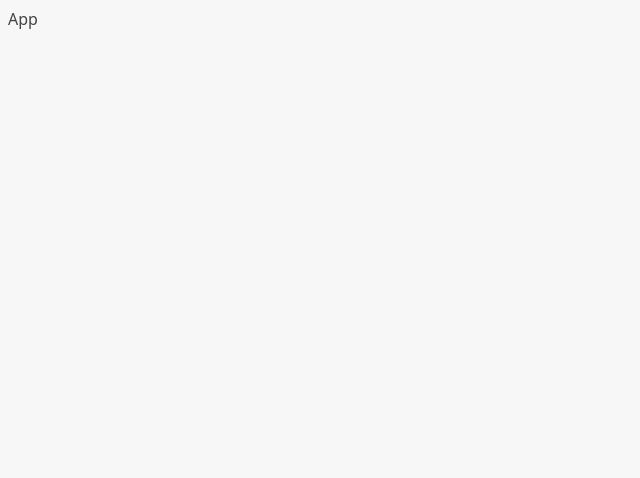
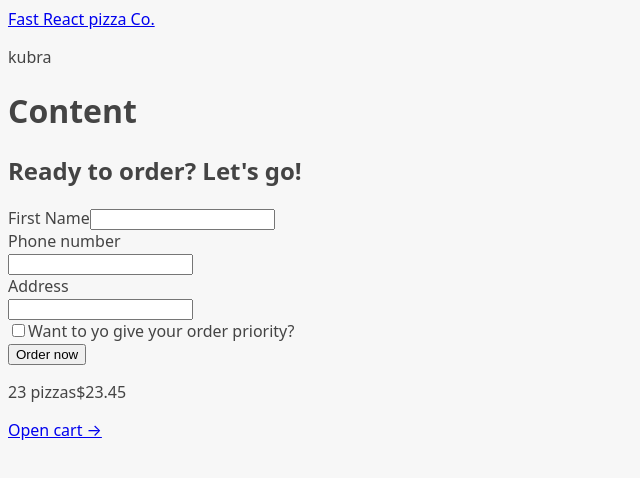
Before and after one commit to kubical12/fast-react-pizza, a React (Vite) app: page /order/new in a window 1280 px wide. Shown: the top 478 px of the page, without its empty margins (0-640 px from the left). Built offline with nearby package versions, Linux system fonts and the light colour scheme.

Commit message:
added routes

```diff
--- a/package.json
+++ b/package.json
@@ -11,7 +11,8 @@
   },
   "dependencies": {
     "react": "^18.2.0",
-    "react-dom": "^18.2.0"
+    "react-dom": "^18.2.0",
+    "react-router-dom": "^6.16.0"
   },
   "devDependencies": {
     "@types/react": "^18.2.15",
--- a/src/App.jsx
+++ b/src/App.jsx
@@ -1,7 +1,40 @@
+import { RouterProvider, createBrowserRouter } from "react-router-dom"
+import Home from "./ui/Home"
+import Menu, {loader as menuLoader} from "./features/menu/Menu"
+import Cart from "./features/cart/Cart"
+import CreateOrder from "./features/order/CreateOrder"
+import Order from "./features/order/Order"
+import AppLayout from "./ui/AppLayout"
+// we will pass the objects in browserRouter each objects as routes.
+const router = createBrowserRouter([
+  {
+    element:<AppLayout/>,
+    children:[
+      {
+        path:"/",element:<Home/>,
 
+    },
+    {
+      path: "/menu",element: <Menu/>,
+      loader: menuLoader,
+    },
+    {
+      path: "/cart", element: <Cart/>
+    },
+    {
+      path: "/order/new", element:<CreateOrder/>
+    },
+    {
+      path: "/order/:orderId" , element:<Order/>
+    }
+    ]
+  },
+
+  ])
 function App() {
   return (
-    <div>App</div>
+    //passing router object as prop to routerProvider
+    <RouterProvider router={router}/>
   )
 }
 
--- a/src/features/cart/CartOverview.jsx
+++ b/src/features/cart/CartOverview.jsx
@@ -1,3 +1,5 @@
+import { Link } from "react-router-dom";
+
 function CartOverview() {
   return (
     <div>
@@ -5,7 +7,8 @@
         <span>23 pizzas</span>
         <span>$23.45</span>
       </p>
-      <a href="#">Open cart &rarr;</a>
+
+      <Link to="/cart">Open cart &rarr;</Link>
     </div>
   );
 }
--- a/src/features/menu/Menu.jsx
+++ b/src/features/menu/Menu.jsx
@@ -1,5 +1,12 @@
+import { getMenu } from "../../services/apiRestaurant";
+
 function Menu() {
   return <h1>Menu</h1>;
 }
 
+export async function loader(){
+  const menu = await getMenu();
+  return menu;
+}
+
 export default Menu;
--- /dev/null
+++ b/src/ui/AppLayout.jsx
@@ -0,0 +1,20 @@
+import { Outlet } from "react-router-dom"
+import CartOverview from "../features/cart/CartOverview"
+import Header from "./Header"
+
+
+function AppLayout() {
+  return (
+    <div>
+        <Header/>
+
+        <main>
+            <h1>Content</h1>
+            <Outlet/>
+        </main>
+        <CartOverview/>
+    </div>
+  )
+}
+
+export default AppLayout
--- /dev/null
+++ b/src/ui/Header.jsx
@@ -0,0 +1,12 @@
+import { Link } from "react-router-dom"
+
+function Header() {
+  return (
+    <header>
+        <Link to="/">Fast React pizza Co.</Link>
+        <p>kubra</p>
+    </header>
+  )
+}
+
+export default Header
```
Also changed, not shown: 1 other file (tests, documents, lock files or other folders).
